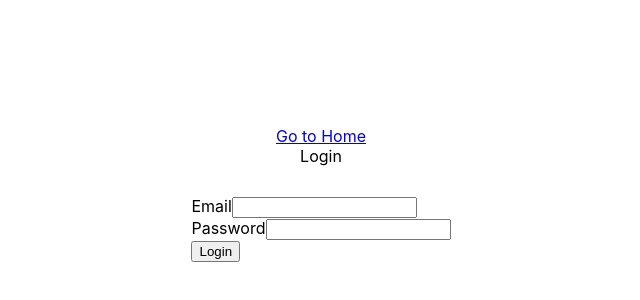
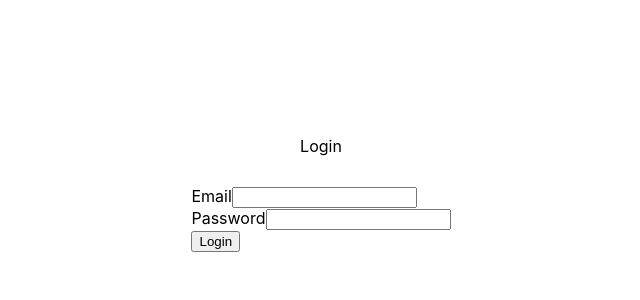
Before and after one commit to mafr017/routing-n-form-react, a React (Create React App) app: page /login in a window 1280 px wide. Shown: the part 206-506 px from the top of the page, without its empty margins (319-959 px from the left). Built offline with nearby package versions, Linux system fonts and the light colour scheme.

Commit message:
new branch

```diff
--- a/src/pages/login/index.js
+++ b/src/pages/login/index.js
@@ -1,5 +1,4 @@
 import { useForm } from "react-hook-form";
-import { NavLink } from "react-router-dom";
 
 export default function Login({loginset}) {
     // Hooks
@@ -17,7 +16,6 @@ export default function Login({loginset}) {
 
     return (
         <div className="App">
-            <NavLink to={'/'}>Go to Home</NavLink>
             <span style={{ marginBottom: '30px' }}>Login</span>
             <form onSubmit={handleSubmit(handleLogin)}>
                 <div>
```
Also changed, not shown: 1 other file (tests, documents, lock files or other folders).
